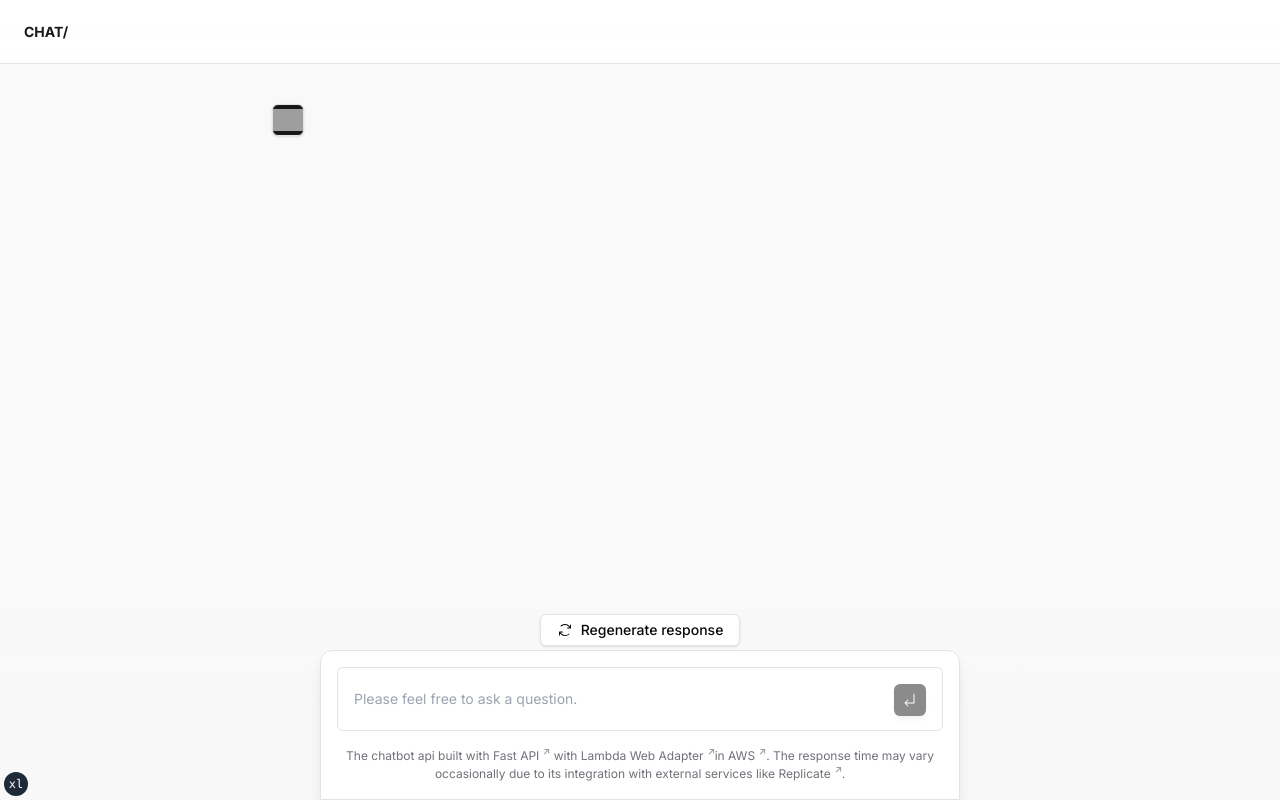
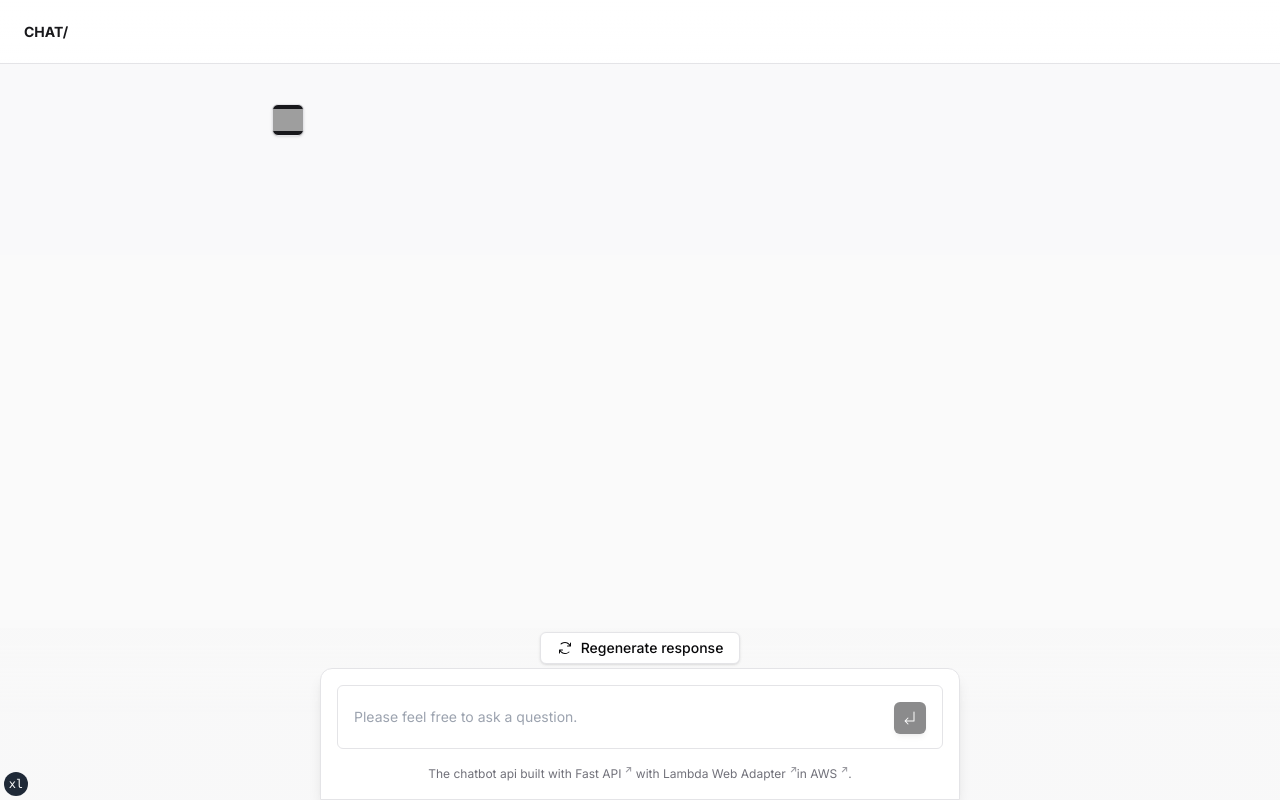
Before and after one commit to IsaacOrzDev/personal-chat-portal, a Next.js app: page /chat in a window 1280 px wide. Built offline with nearby package versions, Linux system fonts and the light colour scheme; no server answers; grey boxes are pictures that could not be loaded.

Commit message:
feat: Just update

```diff
--- a/components/footer.tsx
+++ b/components/footer.tsx
@@ -18,10 +18,10 @@ export function FooterText({ className, ...props }: React.ComponentProps<'p'>) {
       <ExternalLink href="https://github.com/awslabs/aws-lambda-web-adapter">
         Lambda Web Adapter
       </ExternalLink>
-      in <ExternalLink href="https://aws.amazon.com/">AWS</ExternalLink>. The
-      response time may vary occasionally due to its integration with external
+      in <ExternalLink href="https://aws.amazon.com/">AWS</ExternalLink>.
+      {/* The response time may vary occasionally due to its integration with external
       services like{' '}
-      <ExternalLink href="https://replicate.com/">Replicate</ExternalLink>.
+      <ExternalLink href="https://replicate.com/">Replicate</ExternalLink>. */}
     </p>
   )
 }
```
